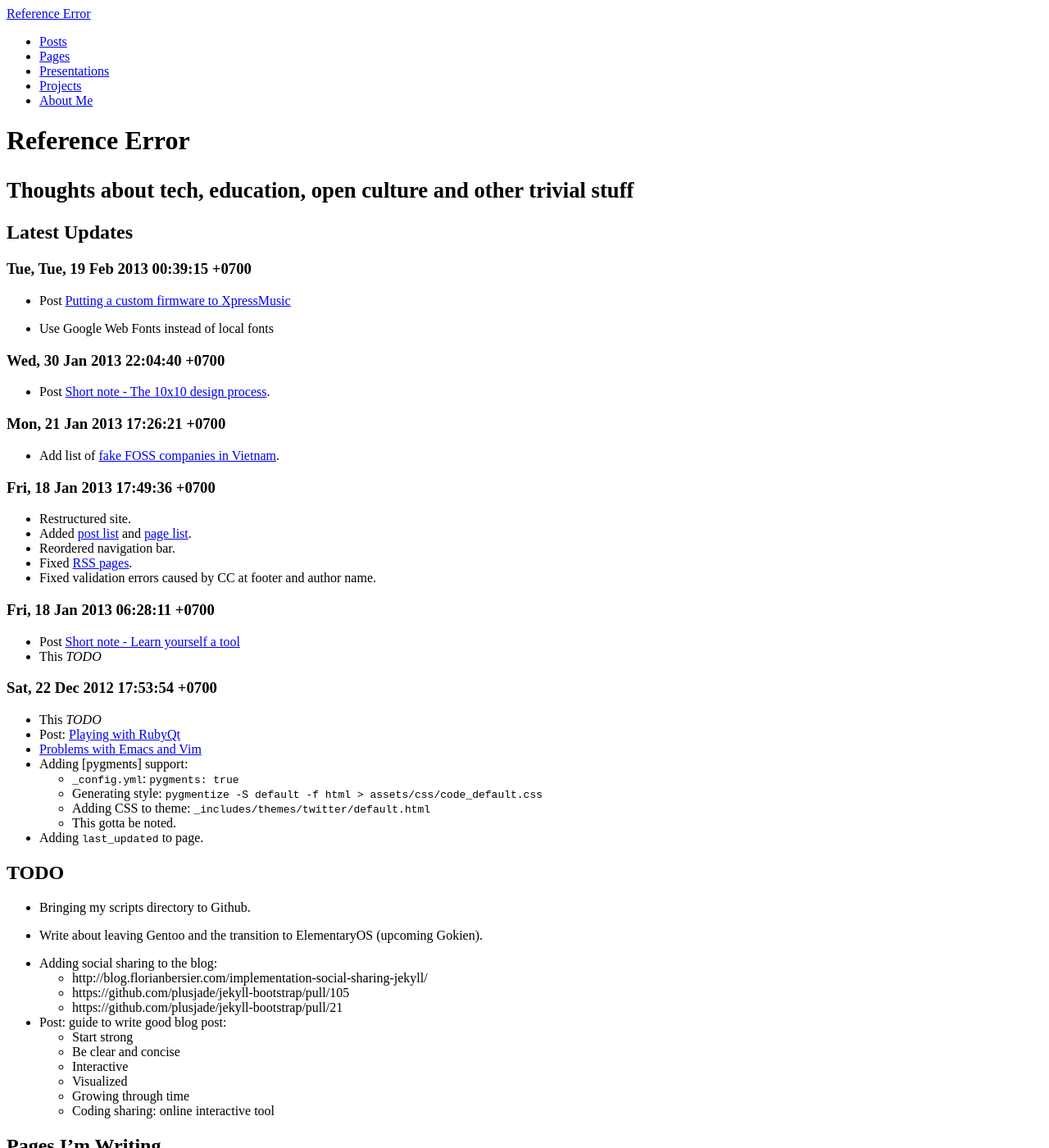
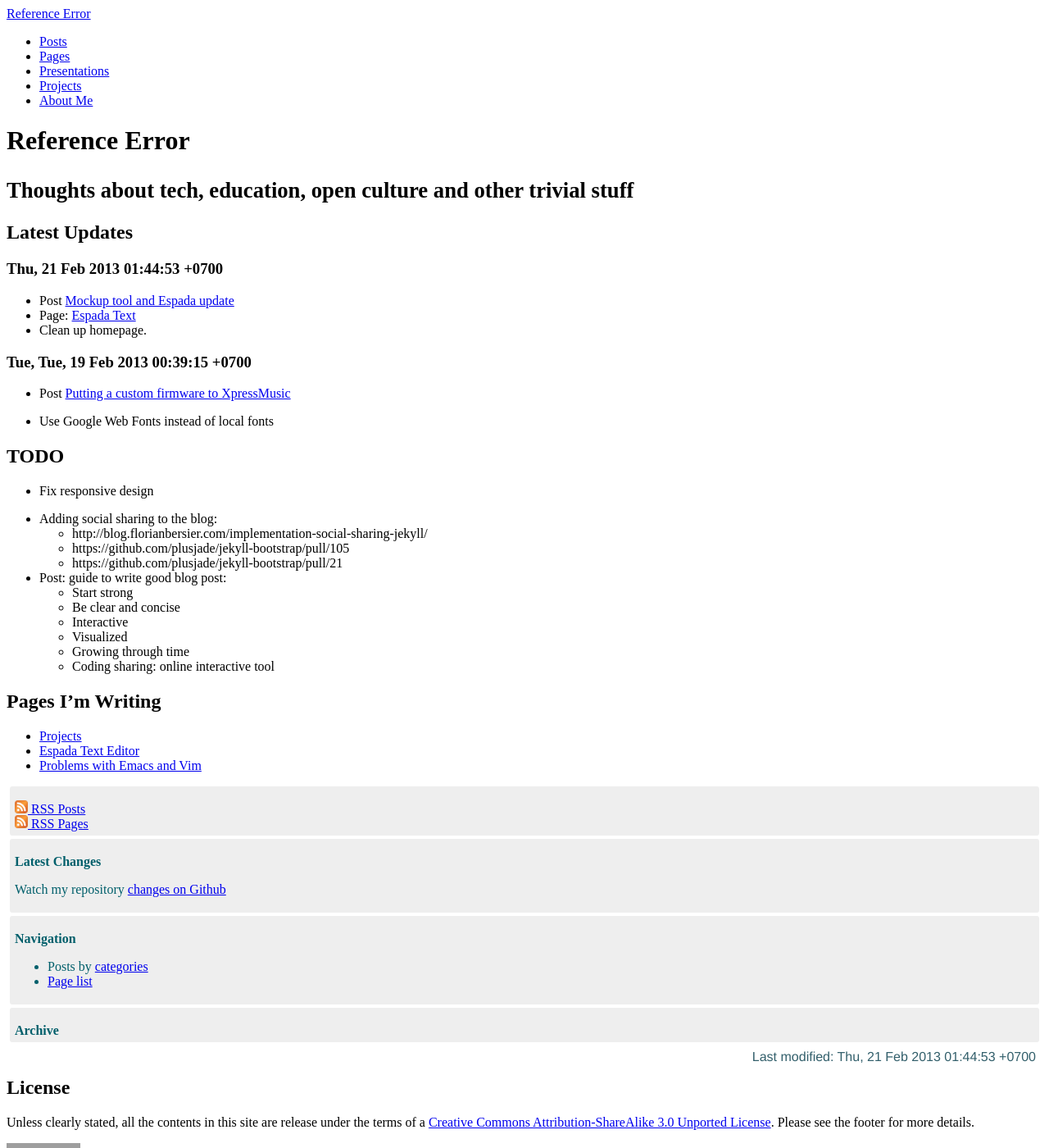
Before and after one commit to cmpitg/cmpitg.github.com, a Jekyll site: the page built from index.md, in a window 1280 px wide and 1400 px high. Shown: the whole window at 82% size. Built offline with Jekyll 4.4.1, drawn with Linux system fonts in a browser that asks for light colours; some of the changed text lies outside the part shown; grey boxes are pictures that could not be loaded.

Commit message:
Updated whole site

```diff
--- a/index.md
+++ b/index.md
@@ -2,11 +2,17 @@
 layout: index
 title: Reference Error
 tagline: Thoughts about tech, education, open culture and other trivial stuff
-last_updated: Tue, 19 Feb 2013 00:39:15 +0700
+last_updated: Thu, 21 Feb 2013 01:44:53 +0700
 ---
 {% include JB/setup %}
 
 ## Latest Updates
+
+### Thu, 21 Feb 2013 01:44:53 +0700
+
+* Post [Mockup tool and Espada update](/design/2013/02/21/mockup-tool-and-espada-update/)
+* Page: [Espada Text](/projects/espada-text.html)
+* Clean up homepage.
 
 ### Tue, Tue, 19 Feb 2013 00:39:15 +0700
 
@@ -14,44 +20,9 @@ last_updated: Tue, 19 Feb 2013 00:39:15 +0700
 
 * Use Google Web Fonts instead of local fonts
 
-### Wed, 30 Jan 2013 22:04:40 +0700
-
-* Post [Short note - The 10x10 design process](/Design/2013/01/30/10x10-design-process/).
-
-### Mon, 21 Jan 2013 17:26:21 +0700
-
-* Add list of [fake FOSS companies in Vietnam](/pages/vietnam-fake-foss.html).
-
-### Fri, 18 Jan 2013 17:49:36 +0700
-
-* Restructured site.
-* Added [post list](/posts/) and [page list](/pages/).
-* Reordered navigation bar.
-* Fixed [RSS pages](/atom-pages.xml).
-* Fixed validation errors caused by CC at footer and author name.
-
-### Fri, 18 Jan 2013 06:28:11 +0700
-
-* Post [Short note - Learn yourself a tool](/Misc/2013/01/18/learn-yourself-a-tool/)
-* This *TODO*
-
-### Sat, 22 Dec 2012 17:53:54 +0700
-
-* This *TODO*
-* Post: [Playing with RubyQt](/Programming/2012/12/22/playing-with-qtruby/)
-* [Problems with Emacs and Vim](/pages/emacs-vim-problems.html)
-* Adding [pygments] support:
-  - `_config.yml`: `pygments: true`
-  - Generating style: `pygmentize -S default -f html > assets/css/code_default.css`
-  - Adding CSS to theme: `_includes/themes/twitter/default.html`
-  - This gotta be noted.
-* Adding `last_updated` to page.
-
 ## TODO
 
-* Bringing my scripts directory to Github.
-
-* Write about leaving Gentoo and the transition to ElementaryOS (upcoming Gokien).
+* Fix responsive design
 
 * Adding social sharing to the blog:
   - http://blog.florianbersier.com/implementation-social-sharing-jekyll/
```
Also changed, not shown: _posts/2013-02-21-mockup-tool-and-espada-update.md (+5 -3 lines), projects/espada-text.md (+6 -1 lines).
